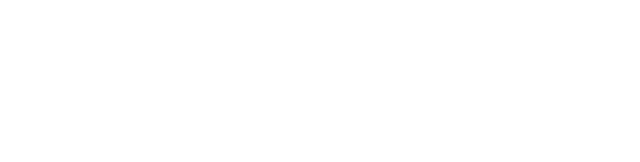
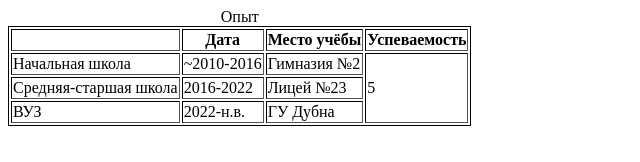
Before and after one commit to abobajmuh123/AT2181Repos, a plain HTML site: page сайт/pages/index2.html in a window 1280 px wide. Shown: the whole page, without its empty margins (0-640 px from the left). Drawn offline with Linux system fonts and the light colour scheme.

Commit message:
new changes

```diff
--- /dev/null
+++ b/сайт/css/style.css
@@ -0,0 +1,6 @@
+table
+{
+    border-style: solid;
+    border-width: 1px;
+    border-color: black;
+}
--- a/сайт/pages/index2.html
+++ b/сайт/pages/index2.html
@@ -4,9 +4,39 @@
     <meta charset="UTF-8">
     <meta http-equiv="X-UA-Compatible" content="IE=edge">
     <meta name="viewport" content="width=device-width, initial-scale=1.0">
+    <link rel="stylesheet" href="../css/style.css">
     <title>Резюме</title>
 </head>
 <body>
+    <table border = "1">
 
+        <caption>Опыт</caption>
+        <thead>
+            <tr>
+                <th></th>
+                <th>Дата</th>
+                <th>Место учёбы</th>
+                <th>Успеваемость</th>
+            </tr>
+        </thead>
+        <tbody>
+            <tr>
+                <td>Начальная школа</td>
+                <td>~2010-2016</td>
+                <td>Гимназия №2 </td>
+                <td rowspan="3">5</td>
+            </tr>
+            <tr>
+                <td>Средняя-старшая школа</td>
+                <td>2016-2022</td>
+                <td>Лицей №23</td>
+            </tr>
+            <tr>
+                <td>ВУЗ</td>
+                <td>2022-н.в.</td>
+                <td>ГУ Дубна</td>
+            </tr>
+        </tbody>
+    </table>
 </body>
 </html>
```
Also changed, not shown: сайт/index.html (deleted, +0 -26 lines), сайт/main.html (added, +26 -0 lines), сайт/pages/index3.html (+7 -2 lines).
